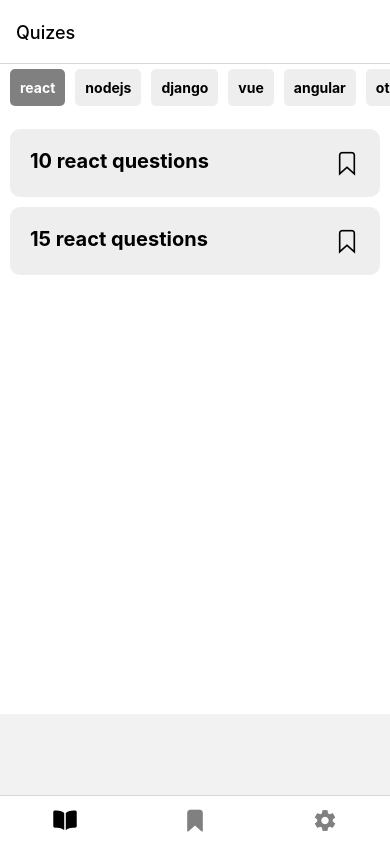
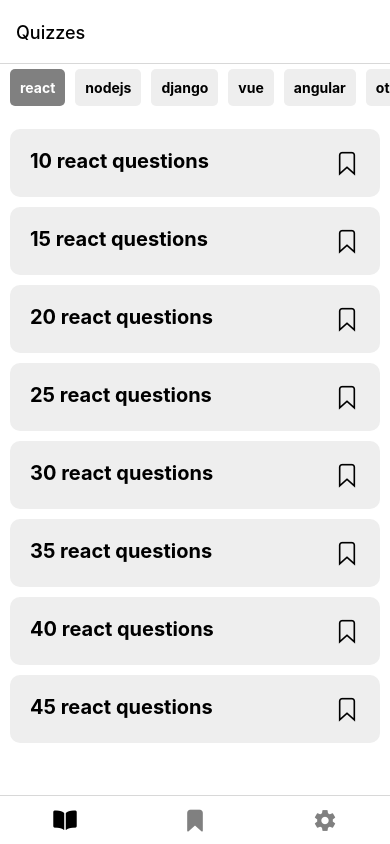
Before and after one commit to Angeltheesoto/neet_quiz, a React Native app: screen / in a window 390 px wide. Built offline with nearby package versions, Linux system fonts and the light colour scheme.

Commit message:
working on light/dark mode

```diff
--- a/App.js
+++ b/App.js
@@ -1,4 +1,3 @@
-import react from "react";
 import { StyleSheet } from "react-native";
 import Tabs from "./src/components/Tabs";
 import { NavigationContainer } from "@react-navigation/native";
@@ -10,9 +9,10 @@
       const localBookmark = await AsyncStorage.getItem("bookmarkedItems");
       if (!localBookmark) {
         AsyncStorage.setItem("bookmarkedItems", JSON.stringify({}));
-        console.log("LocalStorage initialized.");
+        // console.log("LocalStorage initialized.");
       } else {
-        console.log("LocalStorage already initialized.");
+        // console.log("LocalStorage already initialized.");
+        null;
       }
     } catch (error) {
       console.log("Error initializing LocalStorage:", error);
--- a/package.json
+++ b/package.json
@@ -20,6 +20,7 @@
     "react-dom": "^18.2.0",
     "react-native": "0.71.8",
     "react-native-dotenv": "^3.4.9",
+    "react-native-radio-buttons-group": "^3.0.2",
     "react-native-safe-area-context": "4.5.0",
     "react-native-screens": "~3.20.0",
     "react-native-web": "~0.18.11"
--- /dev/null
+++ b/src/components/SettingItem.js
@@ -0,0 +1,57 @@
+import React, { useState } from "react";
+import { Text, View, StyleSheet, TouchableOpacity } from "react-native";
+import { AntDesign } from "@expo/vector-icons";
+
+// !Add a toggle arrow up/down to display content for the settings.
+
+const SettingItem = ({ title, children, isLast }) => {
+  const [show, setShow] = useState(false);
+  const containerStyle = isLast
+    ? [styles.container, styles.lastItemContainer]
+    : styles.container;
+  const handleClick = () => {
+    setShow((prev) => !prev);
+  };
+
+  return (
+    <View style={containerStyle}>
+      <TouchableOpacity onPress={handleClick}>
+        <View style={styles.titleContainer}>
+          <Text style={styles.title}>{title}</Text>
+          <AntDesign
+            name={show ? "caretup" : "caretdown"}
+            size={24}
+            color="black"
+          />
+        </View>
+      </TouchableOpacity>
+      {show ? <View style={styles.childrenStyles}>{children}</View> : null}
+    </View>
+  );
+};
+
+const styles = StyleSheet.create({
+  container: {
+    // backgroundColor: "#eee",
+    padding: 20,
+    borderBottomWidth: 3,
+    borderBottomColor: "lightgray",
+  },
+  lastItemContainer: {
+    borderBottomWidth: 3,
+    borderBottomColor: "white",
+  },
+  title: {
+    fontSize: 20,
+    fontWeight: "bold",
+  },
+  titleContainer: {
+    flexDirection: "row",
+    justifyContent: "space-between",
+  },
+  childrenStyles: {
+    paddingTop: 10,
+  },
+});
+
+export default SettingItem;
--- a/src/components/Tabs.js
+++ b/src/components/Tabs.js
@@ -1,11 +1,10 @@
-import React, { useState } from "react";
+import React from "react";
 import Quizes from "../screens/Quizes";
 import Saved from "../screens/Saved";
 import Settings from "../screens/Settings";
 import { createBottomTabNavigator } from "@react-navigation/bottom-tabs";
 import { MaterialIcons } from "@expo/vector-icons";
 import { Ionicons } from "@expo/vector-icons";
-import { StyleSheet } from "react-native";
 
 const Tab = createBottomTabNavigator();
 
@@ -29,7 +28,7 @@
       }}
     >
       <Tab.Screen
-        name={"Quizes"}
+        name={"Quizzes"}
         options={{
           tabBarIcon: ({ focused }) => (
             <Ionicons
@@ -74,5 +73,4 @@
   );
 };
 
-const styles = StyleSheet.create({});
 export default Tabs;
--- a/src/screens/Quizes.js
+++ b/src/screens/Quizes.js
@@ -6,6 +6,7 @@
 import QuestionItem from "../components/QuestionItem";
 import AsyncStorage from "@react-native-async-storage/async-storage";
 import { useNavigationState } from "@react-navigation/native";
+import { Text } from "react-native";
 
 const Quizes = () => {
   const [genre, setGenre] = useState("react");
@@ -67,7 +68,7 @@
       setSavedQuiz(JSON.parse(data));
     }
   };
-  // console.log(savedQuiz);
+  // *console.log(savedQuiz);
 
   // !Displays all title comp. if genre is chosen.
   const renderQuizList = () => {
@@ -81,7 +82,7 @@
         return undefined;
       };
       // console.log(savedQuizTitles());
-      if (currentRouteName === "Quizes") {
+      if (currentRouteName === "Quizzes") {
         return (
           <FlatList
             data={quizKeys}
@@ -91,6 +92,9 @@
           />
         );
       } else if (currentRouteName === "Saved") {
+        if (savedQuizTitles() == undefined) {
+          return <Text style={styles.savedQuizText}>No saved quizzes</Text>;
+        } else {
           return (
             <FlatList
               data={savedQuizTitles()}
@@ -99,6 +103,7 @@
               contentContainerStyle={styles.quizListContainer}
             />
           );
+        }
       } else {
         return null;
       }
@@ -204,13 +209,20 @@
   },
 
   quizListContainer: {
+    minHeight: "100%",
     backgroundColor: "white",
     padding: 10,
-    // paddingBottom: 50,
     paddingBottom: "110%",
     // borderWidth: 3,
     // borderColor: "red",
   },
+  savedQuizText: {
+    textAlign: "center",
+    marginTop: 50,
+    fontSize: 30,
+    fontWeight: "bold",
+    color: "gray",
+  },
 };
 
 export default Quizes;
--- a/src/screens/Settings.js
+++ b/src/screens/Settings.js
@@ -1,13 +1,77 @@
-import React from "react";
-import { View, Text } from "react-native";
-import globalStyles from "../styles/globalStyles";
+import React, { useState } from "react";
+import { View, Text, StyleSheet, TouchableOpacity } from "react-native";
+import SettingItem from "../components/SettingItem";
+import { Ionicons } from "@expo/vector-icons";
+import { lightTheme, darkTheme } from "../styles/globalStyles";
 
 const Settings = () => {
+  const [isLight, setIsLight] = useState(true);
+
+  const onPressRadioButton = () => {
+    setIsLight((prev) => !prev);
+  };
+  // *console.log(isLight ? "light" : "dark", isLight);
+
+  const themeChildren = () => {
+    return (
+      <View style={styles.radioContainer}>
+        <TouchableOpacity onPress={onPressRadioButton} disabled={isLight}>
+          <View style={styles.radioButton}>
+            <Ionicons
+              name={isLight ? "radio-button-on" : "radio-button-off"}
+              size={24}
+              color="gray"
+            />
+            <Text style={isLight ? lightTheme.text : darkTheme.text}>
+              Light
+            </Text>
+          </View>
+        </TouchableOpacity>
+        <TouchableOpacity onPress={onPressRadioButton} disabled={!isLight}>
+          <View style={styles.radioButton}>
+            <Ionicons
+              name={isLight ? "radio-button-off" : "radio-button-on"}
+              size={24}
+              color="gray"
+            />
+            <Text style={isLight ? lightTheme.text : darkTheme.text}>Dark</Text>
+          </View>
+        </TouchableOpacity>
+      </View>
+    );
+  };
+
   return (
-    <View style={globalStyles.container}>
-      <Text>Settings</Text>
+    <View style={isLight ? lightTheme.container : darkTheme.container}>
+      <View style={styles.settingItemContainer}>
+        <SettingItem title={"Theme"} children={themeChildren()} />
+        <SettingItem title={"title"} children={themeChildren()} />
+        <SettingItem title={"something"} children={themeChildren()} />
+        <SettingItem title={"else"} children={themeChildren()} />
+        <SettingItem title={"here"} isLast={true} children={themeChildren()} />
+      </View>
     </View>
   );
 };
 
+const styles = StyleSheet.create({
+  container: {
+    flex: 1,
+    backgroundColor: "white",
+    paddingTop: 10,
+  },
+
+  settingItemContainer: {
+    borderRadius: 30,
+    overflow: "hidden",
+    marginHorizontal: 10,
+  },
+  radioContainer: {
+    flexDirection: "row",
+  },
+  radioButton: {
+    flexDirection: "row",
+    marginRight: 20,
+  },
+});
 export default Settings;
--- a/src/styles/globalStyles.js
+++ b/src/styles/globalStyles.js
@@ -14,4 +14,24 @@
   },
 });
 
-export default globalStyles;
+const lightTheme = StyleSheet.create({
+  container: {
+    color: "gray",
+    backgroundColor: "white",
+  },
+  text: {
+    color: "#1e1e1e",
+  },
+});
+
+const darkTheme = StyleSheet.create({
+  container: {
+    color: "white",
+    backgroundColor: "#1e1e1e",
+  },
+  text: {
+    color: "white",
+  },
+});
+
+export { globalStyles, lightTheme, darkTheme };
--- a/src/utils/data.js
+++ b/src/utils/data.js
@@ -71,12 +71,12 @@
         ],
         saved: false,
       },
-      // "20 react questions": {},
-      // "25 react questions": {},
-      // "30 react questions": {},
-      // "35 react questions": {},
-      // "40 react questions": {},
-      // "45 react questions": {},
+      "20 react questions": {},
+      "25 react questions": {},
+      "30 react questions": {},
+      "35 react questions": {},
+      "40 react questions": {},
+      "45 react questions": {},
       // "50 react questions": {},
       // "55 react questions": {},
       // "60 react questions": {},
```
Also changed, not shown: src/components/ListItem.js (+5 -13 lines), 1 other file (tests, documents, lock files or other folders). Lines whose indentation alone changed are shown as unchanged.
